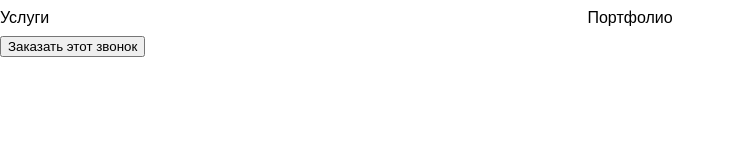
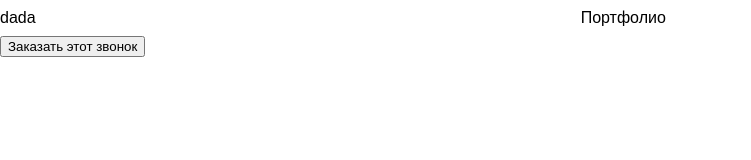
Before and after one commit to NikitaTwoHanded/practice-1, a plain HTML site: page index.html in a window 1280 px wide. Shown: the full height of the page, 0-751 px from the left. Drawn offline with Linux system fonts and the light colour scheme.

Commit message:
dada added

```diff
--- a/index.html
+++ b/index.html
@@ -12,7 +12,7 @@
 <body>
     <header>
         <nav>
-            <a href="#services">Услуги</a>
+            <a href="#services">dada</a>
             <a href="#portfolio">Портфолио</a>
             <a href="#contacts">Контакты</a>
         </nav>
```
